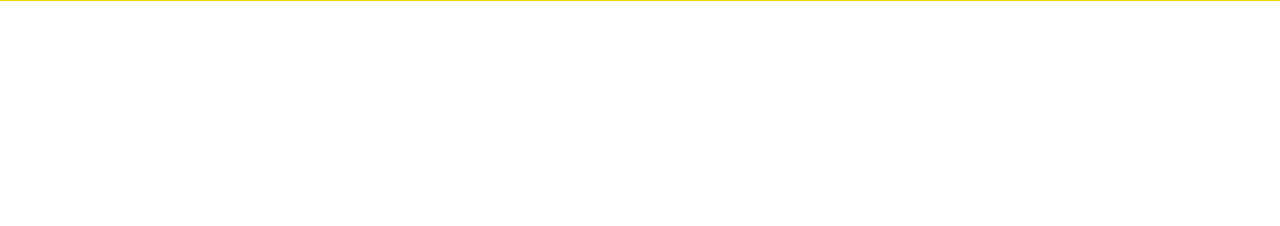
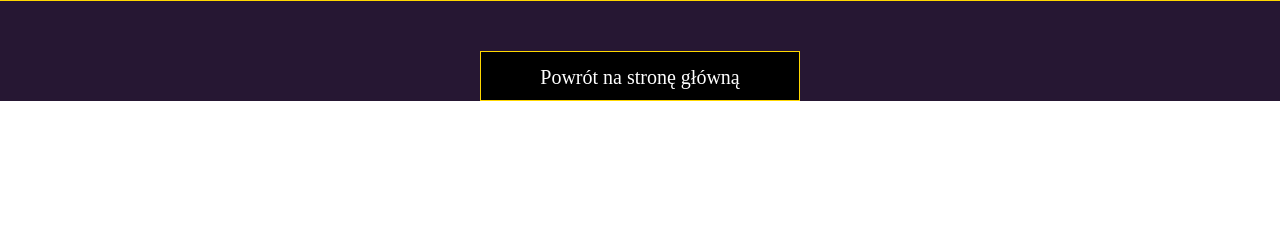
Before and after one commit to stepi2299/PSBD_project, a Python web app: template app/templates/attraction_profile.html in a window 1280 px wide. Shown: the part 574-800 px from the top of the page. Run offline with Jinja, Linux system fonts and the light colour scheme; the template is opened without the code that fills it: most values are stand-ins (such as "Sample title", 1, 10 or a date in 2020).

Commit message:
Przycisk powrotu (atrakcje)

```diff
--- a/app/static/css/style_profile_atraction.css
+++ b/app/static/css/style_profile_atraction.css
@@ -71,3 +71,21 @@ table {
     margin-top: 10px;
 
 }
+
+
+a {
+    height: 50px;
+    width: 25%;
+    display: block;
+    font-size: 20px;
+    color: white;
+    text-decoration: none;
+    margin: 0 auto;
+    border: 1px solid gold;
+    text-align: center;
+    line-height: 50px;
+    background-color: black;
+}
+a:hover {
+    background-color: gray;
+}
--- a/app/templates/attraction_profile.html
+++ b/app/templates/attraction_profile.html
@@ -44,7 +44,15 @@
                 <p>{{attraction.description}}</p>
             </div>
         </section>
+
+
         {% endfor %}
+        <div class="back">
+            <a class="back_btn" href="">
+                Powrót na stronę główną
+            </a>
+
+        </div>
     </main>
 </body>
 </html>
```
